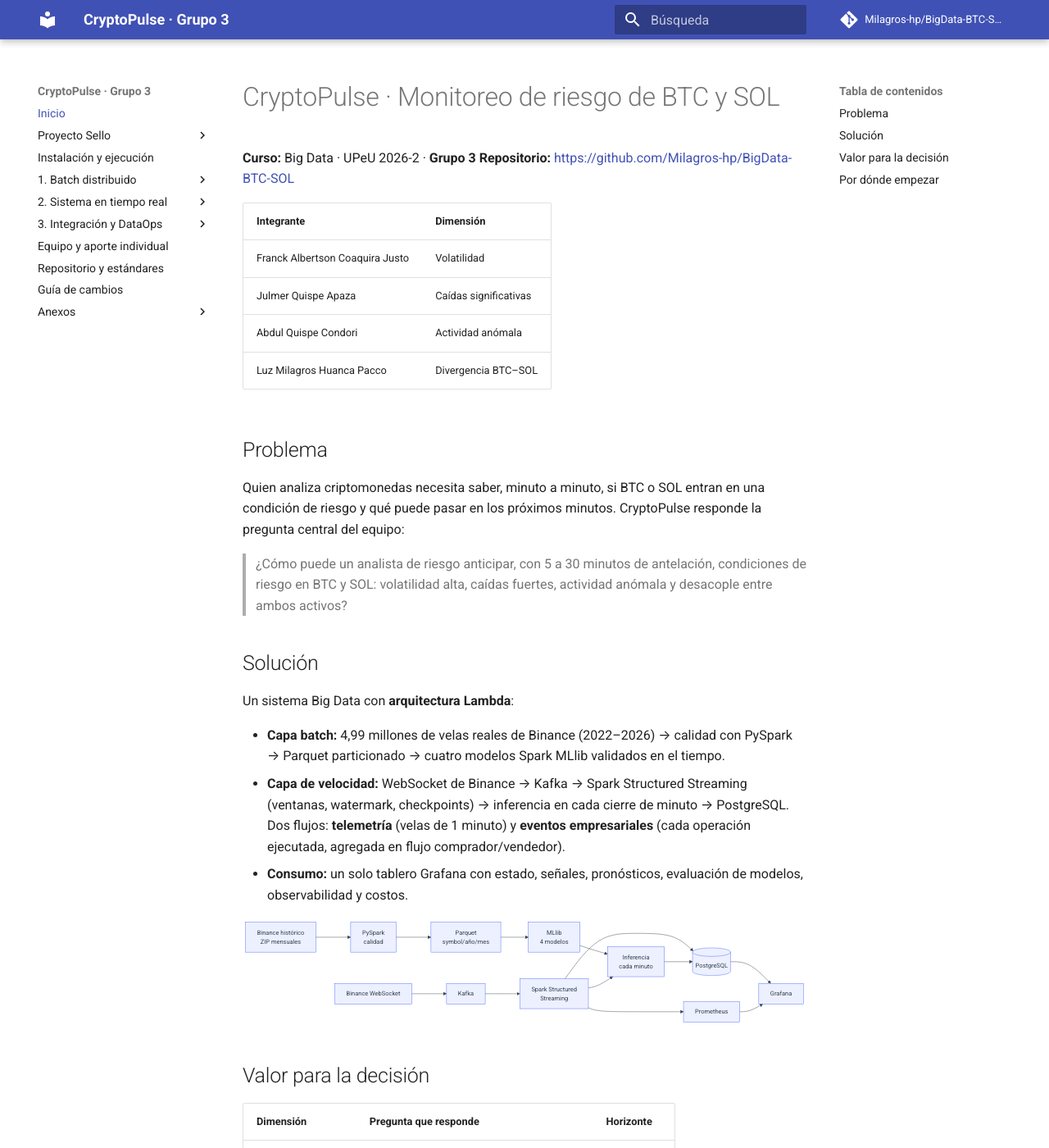
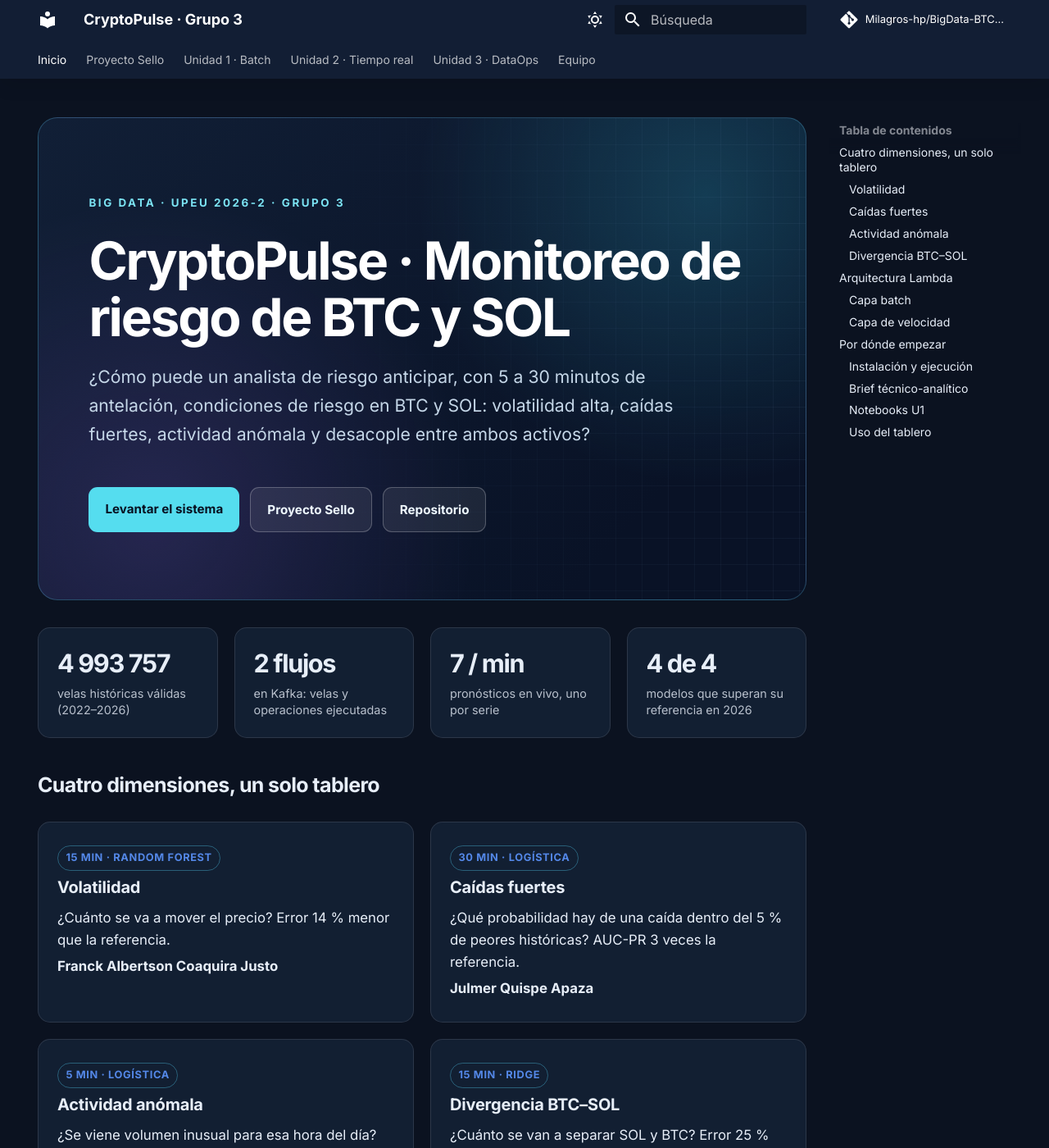
Before and after one commit to Milagros-hp/BigData-BTC-SOL, an MkDocs documentation site: the page built from docs/index.md, in a window 1280 px wide and 1400 px high. Shown: the whole window at 82% size. Built offline with MkDocs 1.6.1 and Material for MkDocs 9.7.7, drawn with Linux system fonts in a browser that asks for light colours; comment, search, counter and statistics services are not loaded; some of the changed text lies outside the part shown.

Commit message:
Sitio MkDocs con el diseno de Abdul Quispe
Tema, hoja de estilos y portada adaptados de abdul8377/big-data-btc-sol:
pestanas superiores por unidad, modo oscuro y claro, portada con cifras
y tarjetas por dimension. Contenido actualizado del repositorio oficial.

Co-Authored-By: Claude Opus 5.5 <noreply@anthropic.com>

````diff
--- /dev/null
+++ b/docs/assets/stylesheets/extra.css
@@ -0,0 +1,92 @@
+:root {
+  --cp-sky: #38d9ef;
+  --cp-violet: #a68bfa;
+  --cp-amber: #fbbf24;
+  --cp-ink: #101a2e;
+}
+.hero p:last-child { display:flex; flex-wrap:wrap; gap:.65rem; }
+.md-typeset img { height:auto; border-radius:12px; }
+@media (max-width:600px) {
+  .md-typeset .hero { padding:1.4rem; }
+  .hero p { font-size:.85rem; line-height:1.65; }
+}
+[data-md-color-scheme="slate"] {
+  --md-default-bg-color: #0b1220;
+  --md-default-fg-color: #e7eef8;
+  --md-primary-fg-color: #121e34;
+  --md-accent-fg-color: #4bd5ea;
+  --md-typeset-a-color: #55d5ed;
+  --md-code-bg-color: #121f32;
+}
+[data-md-color-scheme="default"] {
+  --md-primary-fg-color: #233355;
+  --md-typeset-a-color: #0b7290;
+}
+.md-header { box-shadow: 0 7px 22px rgba(0,0,0,.1); }
+.md-typeset h1 { font-weight: 800; letter-spacing: -.035em; }
+.md-typeset h2 { margin-top: 2rem; font-weight: 750; letter-spacing: -.025em; }
+.md-typeset h3 { font-weight: 720; }
+.md-typeset .hero {
+  position: relative;
+  overflow: hidden;
+  padding: clamp(1.4rem, 4.8vw, 3.6rem);
+  margin: -.15rem 0 1.65rem;
+  border: 1px solid rgba(95,185,225,.3);
+  border-radius: 24px;
+  background:
+    radial-gradient(circle at 87% 16%, rgba(49,184,216,.24),transparent 37%),
+    radial-gradient(circle at 15% 84%, rgba(167,108,255,.16),transparent 42%),
+    linear-gradient(132deg,#111f36,#091226 80%);
+  color: #edf7ff;
+}
+.hero::after {
+  content: "";
+  position: absolute;
+  pointer-events: none;
+  inset: 0;
+  background-image: linear-gradient(rgba(159,209,255,.05) 1px, transparent 1px),linear-gradient(90deg,rgba(159,209,255,.05) 1px,transparent 1px);
+  background-size: 32px 32px;
+  mask-image: linear-gradient(90deg,transparent 30%,black);
+}
+.hero > * { position: relative; z-index: 1; }
+.hero h1 { font-size: clamp(2rem,5vw,3.2rem); color: #fff; margin: .6rem 0 .6rem; line-height:1.08; }
+.hero p { color:#c5d7e8; max-width: 730px; font-size:1.06rem; line-height:1.65; }
+.eyebrow { display: inline-block; font-weight:800; font-size:.67rem; letter-spacing:.19em; color:#7be3f3; text-transform: uppercase; }
+.hero .hero-links { display: flex; flex-wrap: wrap; gap:.7rem; margin-top:1.3rem; }
+.md-typeset a.cp-button {
+  display:inline-block; padding:.68rem 1rem; border-radius: 11px; background:#55ddef; color:#081222!important;
+  font-weight:760; font-size:.76rem; text-decoration:none;
+}
+.md-typeset a.cp-button.secondary { background:rgba(255,255,255,.08);border:1px solid rgba(255,255,255,.24);color:#eef8ff!important; }
+.kpi-grid,.info-grid,.dimension-grid { display:grid; grid-template-columns:repeat(2,minmax(0,1fr)); gap:1rem; margin:1.35rem 0; }
+.kpi-grid { grid-template-columns:repeat(4,minmax(0,1fr)); }
+.kpi,.info-card,.dimension-card {
+  padding:1.15rem; border:1px solid var(--md-default-fg-color--lightest); border-radius:15px;
+  background:var(--md-code-bg-color); min-width:0;
+}
+.kpi .kpi-number { display:block; font-size:clamp(1.2rem,2.4vw,1.8rem); font-weight:850; line-height:1.3; letter-spacing:-.045em; }
+.kpi .kpi-label { display:block; margin-top:.35rem; font-size:.72rem; line-height:1.4; opacity:.78; }
+.info-card h3,.dimension-card h3 { margin: .25rem 0 .45rem; font-size:1rem; }
+.info-card p,.dimension-card p { margin:.25rem 0; font-size:.84rem; }
+.cp-tag { display:inline-block;padding:.2rem .47rem;border:1px solid rgba(77,189,224,.4);border-radius:99px;color:var(--md-typeset-a-color);font-size:.64rem;font-weight:700;letter-spacing:.05em; }
+.md-typeset .evidence-slot {
+  min-height:190px;
+  margin:1.25rem 0;
+  padding:1.2rem 1.4rem 1.35rem;
+  border:2px dashed rgba(96,167,202,.6);
+  border-radius:15px;
+  background:repeating-linear-gradient(135deg,rgba(91,154,180,.035) 0,rgba(91,154,180,.035) 12px,transparent 12px,transparent 24px);
+  display:flex; flex-direction:column; justify-content:center; gap:.4rem;
+}
+.evidence-slot .slot-head { color:var(--md-typeset-a-color);font-weight:800;letter-spacing:.1em;font-size:.65rem;text-transform:uppercase; }
+.evidence-slot h4 { font-size:1rem; margin:0; font-weight:790; }
+.evidence-slot p { margin:.18rem 0;font-size:.78rem;line-height:1.55; }
+.evidence-slot code { font-size:.67rem; word-break:break-word; }
+.evidence-slot .slot-file { font-size:.66rem;opacity:.76; }
+.cp-callout {border-left:4px solid #24b9d5;background:rgba(55,157,194,.09); padding:.85rem 1rem;border-radius:0 11px 11px 0;margin:1.3rem 0;}
+.cp-callout.warning {border-left-color:#d4a227;background:rgba(226,170,52,.08);}
+.cp-small {font-size:.8rem;opacity:.84;}
+.md-typeset table:not([class]) {font-size:.77rem;}
+.md-typeset table:not([class]) th {white-space:normal;}
+@media(max-width:900px){ .kpi-grid {grid-template-columns:repeat(2,minmax(0,1fr));}}
+@media(max-width:600px){ .kpi-grid,.info-grid,.dimension-grid{grid-template-columns:1fr;} .hero{border-radius:15px;padding:1.35rem;} }
--- a/docs/index.md
+++ b/docs/index.md
@@ -1,54 +1,116 @@
+---
+hide:
+  - navigation
+---
+
+<div class="hero" markdown>
+<span class="eyebrow">Big Data · UPeU 2026-2 · Grupo 3</span>
+
 # CryptoPulse · Monitoreo de riesgo de BTC y SOL
 
-**Curso:** Big Data · UPeU 2026-2 · **Grupo 3**
-**Repositorio:** <https://github.com/Milagros-hp/BigData-BTC-SOL>
+¿Cómo puede un analista de riesgo anticipar, con 5 a 30 minutos de antelación, condiciones de riesgo en BTC y SOL: volatilidad alta, caídas fuertes, actividad anómala y desacople entre ambos activos?
 
-| Integrante | Dimensión |
-|---|---|
-| Franck Albertson Coaquira Justo | Volatilidad |
-| Julmer Quispe Apaza | Caídas significativas |
-| Abdul Quispe Condori | Actividad anómala |
-| Luz Milagros Huanca Pacco | Divergencia BTC–SOL |
+<div class="hero-links" markdown>
+<a class="cp-button" href="instalacion/">Levantar el sistema</a>
+<a class="cp-button secondary" href="proyecto-sello/">Proyecto Sello</a>
+<a class="cp-button secondary" href="https://github.com/Milagros-hp/BigData-BTC-SOL">Repositorio</a>
+</div>
+</div>
 
-## Problema
+<div class="kpi-grid" markdown>
+<div class="kpi"><span class="kpi-number">4 993 757</span><span class="kpi-label">velas históricas válidas (2022–2026)</span></div>
+<div class="kpi"><span class="kpi-number">2 flujos</span><span class="kpi-label">en Kafka: velas y operaciones ejecutadas</span></div>
+<div class="kpi"><span class="kpi-number">7 / min</span><span class="kpi-label">pronósticos en vivo, uno por serie</span></div>
+<div class="kpi"><span class="kpi-number">4 de 4</span><span class="kpi-label">modelos que superan su referencia en 2026</span></div>
+</div>
 
-Quien analiza criptomonedas necesita saber, minuto a minuto, si BTC o SOL entran en una condición de riesgo y qué puede pasar en los próximos minutos. CryptoPulse responde la pregunta central del equipo:
+## Cuatro dimensiones, un solo tablero
 
-> ¿Cómo puede un analista de riesgo anticipar, con 5 a 30 minutos de antelación, condiciones de riesgo en BTC y SOL: volatilidad alta, caídas fuertes, actividad anómala y desacople entre ambos activos?
+<div class="dimension-grid" markdown>
+<div class="dimension-card" markdown>
+<span class="cp-tag">15 MIN · RANDOM FOREST</span>
 
-## Solución
+### Volatilidad
 
-Un sistema Big Data con **arquitectura Lambda**:
+¿Cuánto se va a mover el precio? Error 14 % menor que la referencia.
 
-- **Capa batch:** 4,99 millones de velas reales de Binance (2022–2026) → calidad con PySpark → Parquet particionado → cuatro modelos Spark MLlib validados en el tiempo.
-- **Capa de velocidad:** WebSocket de Binance → Kafka → Spark Structured Streaming (ventanas, watermark, checkpoints) → inferencia en cada cierre de minuto → PostgreSQL. Dos flujos: **telemetría** (velas de 1 minuto) y **eventos empresariales** (cada operación ejecutada, agregada en flujo comprador/vendedor).
-- **Consumo:** un solo tablero Grafana con estado, señales, pronósticos, evaluación de modelos, observabilidad y costos.
+**Franck Albertson Coaquira Justo**
+</div>
+<div class="dimension-card" markdown>
+<span class="cp-tag">30 MIN · LOGÍSTICA</span>
+
+### Caídas fuertes
+
+¿Qué probabilidad hay de una caída dentro del 5 % de peores históricas? AUC-PR 3 veces la referencia.
+
+**Julmer Quispe Apaza**
+</div>
+<div class="dimension-card" markdown>
+<span class="cp-tag">5 MIN · LOGÍSTICA</span>
+
+### Actividad anómala
+
+¿Se viene volumen inusual para esa hora del día? AUC-PR 9 veces la referencia.
+
+**Abdul Quispe Condori**
+</div>
+<div class="dimension-card" markdown>
+<span class="cp-tag">15 MIN · RIDGE</span>
+
+### Divergencia BTC–SOL
+
+¿Cuánto se van a separar SOL y BTC? Error 25 % menor que la referencia.
+
+**Luz Milagros Huanca Pacco**
+</div>
+</div>
+
+## Arquitectura Lambda
 
 ```mermaid
 flowchart LR
     H[Binance histórico<br/>ZIP mensuales] --> Q[PySpark<br/>calidad] --> P[Parquet<br/>symbol/año/mes] --> M[MLlib<br/>4 modelos]
-    W[Binance WebSocket] --> K[Kafka] --> S[Spark Structured<br/>Streaming] --> DB[(PostgreSQL)]
+    W1[WebSocket<br/>velas] --> K[Kafka]
+    W2[WebSocket<br/>operaciones] --> K
+    K --> S[Spark Structured<br/>Streaming] --> DB[(PostgreSQL)]
     M --> I[Inferencia<br/>cada minuto] --> DB
     S --> I
     DB --> G[Grafana]
     S --> PR[Prometheus] --> G
 ```
 
-## Valor para la decisión
+<div class="info-grid" markdown>
+<div class="info-card" markdown>
+### Capa batch
+4,99 millones de velas de Binance → calidad con PySpark → Parquet particionado → cuatro modelos Spark MLlib validados en el tiempo.
+</div>
+<div class="info-card" markdown>
+### Capa de velocidad
+Velas y operaciones en vivo → Kafka → Spark Structured Streaming con ventanas, watermark y checkpoints → inferencia en cada cierre de minuto.
+</div>
+</div>
 
-| Dimensión | Pregunta que responde | Horizonte |
-|---|---|---|
-| Volatilidad | ¿Cuánto se va a mover el precio? | 15 min |
-| Caídas | ¿Qué probabilidad hay de una caída fuerte? | 30 min |
-| Actividad anómala | ¿Se viene un pico de volumen u operaciones? | 5 min |
-| Divergencia | ¿Cuánto se van a separar SOL y BTC? | 15 min |
-
-El sistema no ejecuta órdenes ni da recomendaciones de inversión: entrega señales para revisar el mercado.
+<div class="cp-callout" markdown>
+El sistema no ejecuta órdenes ni da recomendaciones de inversión: entrega **señales de vigilancia y alerta** para saber cuándo revisar el mercado.
+</div>
 
 ## Por dónde empezar
 
-- [Instalación y ejecución](instalacion.md): levantar todo desde cero.
-- [Brief técnico-analítico](proyecto-sello/brief.md): pregunta central, dimensiones y fichas por integrante.
-- [Notebooks U1](notebooks-u1.md): el análisis batch de cada integrante.
-- [Uso del tablero](PRODUCTO_FINAL.md): cómo leer Grafana.
-- [Pruebas y hardening](hardening.md): qué se verificó y cómo.
+<div class="info-grid" markdown>
+<div class="info-card" markdown>
+### [Instalación y ejecución](instalacion.md)
+Levantar todo desde cero con un comando.
+</div>
+<div class="info-card" markdown>
+### [Brief técnico-analítico](proyecto-sello/brief.md)
+Pregunta central, dimensiones y fichas por integrante.
+</div>
+<div class="info-card" markdown>
+### [Notebooks U1](notebooks-u1.md)
+El análisis batch y el modelo de cada integrante.
+</div>
+<div class="info-card" markdown>
+### [Uso del tablero](PRODUCTO_FINAL.md)
+Cómo leer Grafana: estado, señales y pronósticos.
+</div>
+</div>
--- a/mkdocs.yml
+++ b/mkdocs.yml
@@ -1,8 +1,10 @@
 site_name: CryptoPulse · Grupo 3
 site_description: Monitoreo de riesgo de BTC y SOL con arquitectura Lambda (Big Data UPeU 2026-2)
+site_author: Grupo 3 · CryptoPulse
 site_url: https://milagros-hp.github.io/BigData-BTC-SOL/
 repo_url: https://github.com/Milagros-hp/BigData-BTC-SOL
 repo_name: Milagros-hp/BigData-BTC-SOL
+edit_uri: edit/main/docs/
 docs_dir: docs
 
 nav:
@@ -12,39 +14,69 @@ nav:
       - Brief técnico-analítico: proyecto-sello/brief.md
       - Producto U1: proyecto-sello/u1-producto.md
       - Producto U2: proyecto-sello/u2-producto.md
-      - Producto U3 / Producto final: proyecto-sello/u3-producto.md
-  - Instalación y ejecución: instalacion.md
-  - 1. Batch distribuido:
-      - Notebooks U1 por integrante: notebooks-u1.md
-      - Trabajo por sesión S01–S12: INFORME_SESIONES_S01_S12.md
-  - 2. Sistema en tiempo real:
+      - Producto U3 / final: proyecto-sello/u3-producto.md
+  - Unidad 1 · Batch:
+      - Notebooks por integrante: notebooks-u1.md
+      - Bitácora S01–S12: INFORME_SESIONES_S01_S12.md
+  - Unidad 2 · Tiempo real:
       - Uso del tablero: PRODUCTO_FINAL.md
       - Informe técnico y arquitectura: INFORME_PROYECTO_CRYPTOPULSE.md
-  - 3. Integración y DataOps:
-      - Pruebas, hardening y DataOps: hardening.md
+  - Unidad 3 · DataOps:
+      - Instalación y ejecución: instalacion.md
+      - Pruebas y hardening: hardening.md
+      - Evidencias: evidencias/README.md
       - Limitaciones y mejoras: limitaciones.md
-      - Evidencias: evidencias/README.md
-  - Equipo y aporte individual: equipo.md
-  - Repositorio y estándares: repositorio.md
-  - Guía de cambios: GUIA_DE_CAMBIOS.md
-  - Anexos:
-      - Guía de inicio local: GUIA_INICIO_LOCAL.md
-      - Revisión del tablero: REVISION_PROYECTO_Y_GUIA_GRAFANA.md
+  - Equipo:
+      - Equipo y aporte individual: equipo.md
+      - Repositorio y estándares: repositorio.md
+      - Guía de cambios: GUIA_DE_CAMBIOS.md
+      - Anexos:
+          - Guía de inicio local: GUIA_INICIO_LOCAL.md
+          - Revisión del tablero: REVISION_PROYECTO_Y_GUIA_GRAFANA.md
 
+# Diseño adaptado del sitio de Abdul Quispe (abdul8377/big-data-btc-sol).
 theme:
   name: material
   language: es
   features:
-    - navigation.instant
-    - navigation.tracking
+    - navigation.tabs
+    - navigation.tabs.sticky
+    - navigation.sections
+    - navigation.indexes
     - navigation.top
+    - navigation.path
+    - toc.follow
+    - search.suggest
+    - search.highlight
     - content.code.copy
+    - content.tabs.link
+  palette:
+    - scheme: slate
+      primary: indigo
+      accent: cyan
+      toggle:
+        icon: material/weather-sunny
+        name: Cambiar a modo claro
+    - scheme: default
+      primary: indigo
+      accent: indigo
+      toggle:
+        icon: material/weather-night
+        name: Cambiar a modo oscuro
+  font:
+    text: Inter
+    code: JetBrains Mono
 
 markdown_extensions:
   - admonition
   - attr_list
   - md_in_html
   - tables
+  - pymdownx.details
+  - pymdownx.tabbed:
+      alternate_style: true
+  - pymdownx.highlight:
+      anchor_linenums: true
   - pymdownx.superfences:
       custom_fences:
         - name: mermaid
@@ -54,4 +86,10 @@ markdown_extensions:
       permalink: true
 
 plugins:
-  - search
+  - search:
+      lang: es
+
+extra_css:
+  - assets/stylesheets/extra.css
+
+copyright: © 2026 · CryptoPulse · Grupo 3 · Big Data UPeU
````
